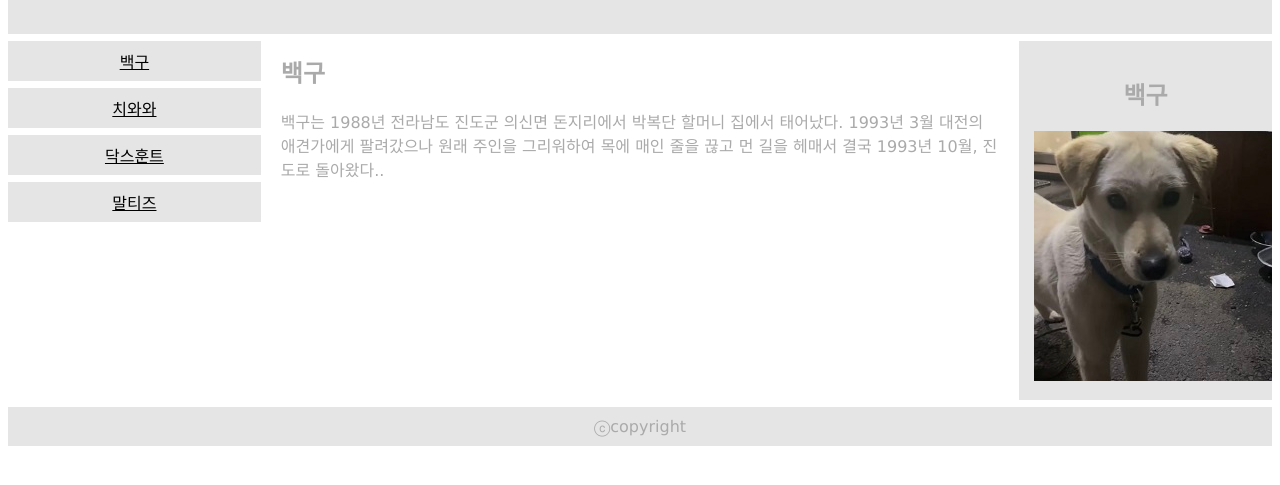
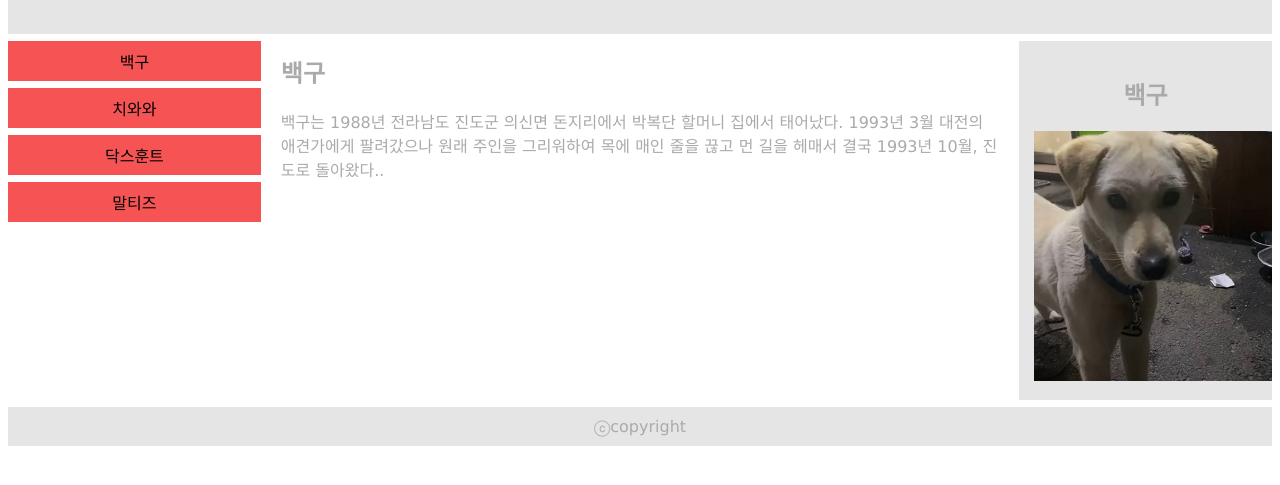
Before and after one commit to jang12345/jang12345.github.io, a plain HTML site: page link_1.html in a window 1280 px wide. Shown: the part 93-578 px from the top of the page. Drawn offline with Linux system fonts and the light colour scheme.

Commit message:
Update link_1.html

```diff
--- a/link_1.html
+++ b/link_1.html
@@ -21,7 +21,8 @@
 
 .menu a
 {
-  background-color: #e5e5e5;
+  text-decoration:none;
+  background-color: #f55354;
   padding: 8px;
   margin-top: 7px;
   display: block;
```
